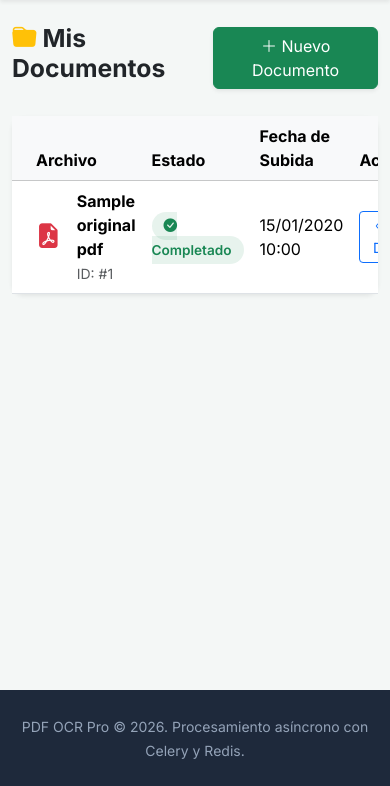
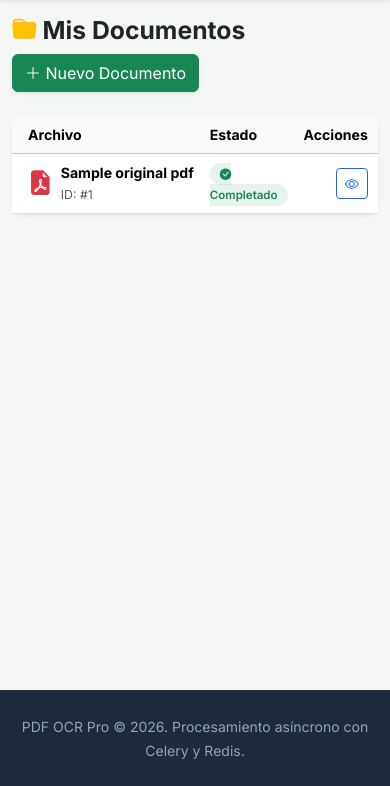
Before and after one commit to JesusMinyetty/PDF-OCR, a Django app: template ocr_app/templates/document_list.html in a window 390 px wide. Shown: the part 58-844 px from the top of the page. Run offline with Django 5.2, Linux system fonts and the light colour scheme; the template is opened without the code that fills it: most values are stand-ins (such as "Sample title", 1, 10 or a date in 2020); parts of the project's set-up code (start-up, migrations or seed data) failed here and were passed over.

Commit message:
feat: diseño completamente responsive para móviles y tablets

```diff
--- a/ocr_app/templates/base.html
+++ b/ocr_app/templates/base.html
@@ -37,6 +37,9 @@
         .status-badge { font-size: 0.85rem; padding: 6px 12px; border-radius: 20px; font-weight: 600; }
         footer { background: #1e293b; color: #94a3b8; }
 
+        /* Nombre de archivo truncado */
+        .doc-name { max-width: 260px; }
+
         /* Animación de giro para iconos de procesamiento */
         .icon-spin {
             display: inline-block;
@@ -45,6 +48,16 @@
         @keyframes icon-spin {
             from { transform: rotate(0deg); }
             to   { transform: rotate(360deg); }
+        }
+
+        /* ===== AJUSTES RESPONSIVE (MÓVILES) ===== */
+        @media (max-width: 576px) {
+            .upload-zone { padding: 30px 15px; }
+            .status-badge { font-size: 0.72rem; padding: 4px 10px; }
+            .table { font-size: 0.88rem; }
+            .doc-name { max-width: 140px; }
+            .card-header h4 { font-size: 1.05rem; }
+            .display-3 { font-size: 3rem; }
         }
     </style>
 </head>
@@ -77,7 +90,7 @@
     </nav>
 
     <!-- Contenido principal -->
-    <main class="container py-4">
+    <main class="container py-3 py-md-4">
         {% if messages %}
             {% for message in messages %}
                 <div class="alert alert-{{ message.tags }} alert-dismissible fade show shadow-sm" role="alert">
--- a/ocr_app/templates/document_list.html
+++ b/ocr_app/templates/document_list.html
@@ -2,8 +2,8 @@
 {% block title %}Mis Documentos{% endblock %}
 
 {% block content %}
-<div class="d-flex justify-content-between align-items-center mb-4">
-    <h2 class="fw-bold"><i class="bi bi-folder-fill text-warning"></i> Mis Documentos</h2>
+<div class="d-flex justify-content-between align-items-center mb-4 flex-wrap gap-2">
+    <h2 class="fw-bold mb-0"><i class="bi bi-folder-fill text-warning"></i> Mis Documentos</h2>
     <a href="{% url 'upload_pdf' %}" class="btn btn-success shadow-sm">
         <i class="bi bi-plus-lg"></i> Nuevo Documento
     </a>
@@ -14,20 +14,21 @@
         <table class="table table-hover mb-0 align-middle">
             <thead class="table-light">
                 <tr>
-                    <th class="ps-4">Archivo</th>
+                    <th class="ps-3 ps-md-4">Archivo</th>
                     <th>Estado</th>
-                    <th>Fecha de Subida</th>
-                    <th class="text-end pe-4">Acciones</th>
+                    <!-- La fecha se oculta en móviles para dar espacio -->
+                    <th class="d-none d-md-table-cell">Fecha de Subida</th>
+                    <th class="text-end pe-3 pe-md-4">Acciones</th>
                 </tr>
             </thead>
             <tbody>
                 {% for doc in page_obj %}
                 <tr data-doc-id="{{ doc.id }}">
-                    <td class="ps-4">
+                    <td class="ps-3 ps-md-4">
                         <div class="d-flex align-items-center">
-                            <i class="bi bi-file-earmark-pdf-fill text-danger fs-2 me-3"></i>
+                            <i class="bi bi-file-earmark-pdf-fill text-danger fs-2 me-2 me-md-3"></i>
                             <div>
-                                <strong class="d-block">{{ doc.original_pdf.name|cut:"pdfs/" }}</strong>
+                                <strong class="d-block text-truncate doc-name">{{ doc.original_pdf.name|cut:"pdfs/" }}</strong>
                                 <small class="text-muted">ID: #{{ doc.id }}</small>
                             </div>
                         </div>
@@ -45,10 +46,10 @@
                             {% else %}<span class="spinner-border spinner-border-sm me-1"></span> En cola{% endif %}
                         </span>
                     </td>
-                    <td>{{ doc.created_at|date:"d/m/Y H:i" }}</td>
-                    <td class="text-end pe-4">
+                    <td class="d-none d-md-table-cell">{{ doc.created_at|date:"d/m/Y H:i" }}</td>
+                    <td class="text-end pe-3 pe-md-4">
                         <a href="{% url 'document_detail' pk=doc.pk %}" class="btn btn-sm btn-outline-primary">
-                            <i class="bi bi-eye"></i> Ver Detalle
+                            <i class="bi bi-eye"></i><span class="d-none d-sm-inline"> Ver Detalle</span>
                         </a>
                     </td>
                 </tr>
@@ -109,7 +110,6 @@
         failed:     '<i class="bi bi-x-circle-fill"></i> Fallido'
     };
 
-    // Devuelve solo los badges que siguen pendientes (procesando o en cola)
     function pendientes() {
         return Array.from(document.querySelectorAll('.js-status'))
             .filter(function (s) {
@@ -117,7 +117,6 @@
             });
     }
 
-    // Si no hay nada pendiente, no iniciamos el polling
     if (!pendientes().length) return;
 
     const interval = setInterval(function () {
@@ -141,7 +140,7 @@
                 });
             })
             .catch(function () { /* si falla una consulta, seguimos intentando */ });
-    }, 4000); // Consulta cada 4 segundos
+    }, 4000);
 })();
 </script>
 {% endblock %}
```
Also changed, not shown: ocr_app/templates/detail.html (+10 -10 lines), ocr_app/templates/upload.html (+9 -9 lines).
